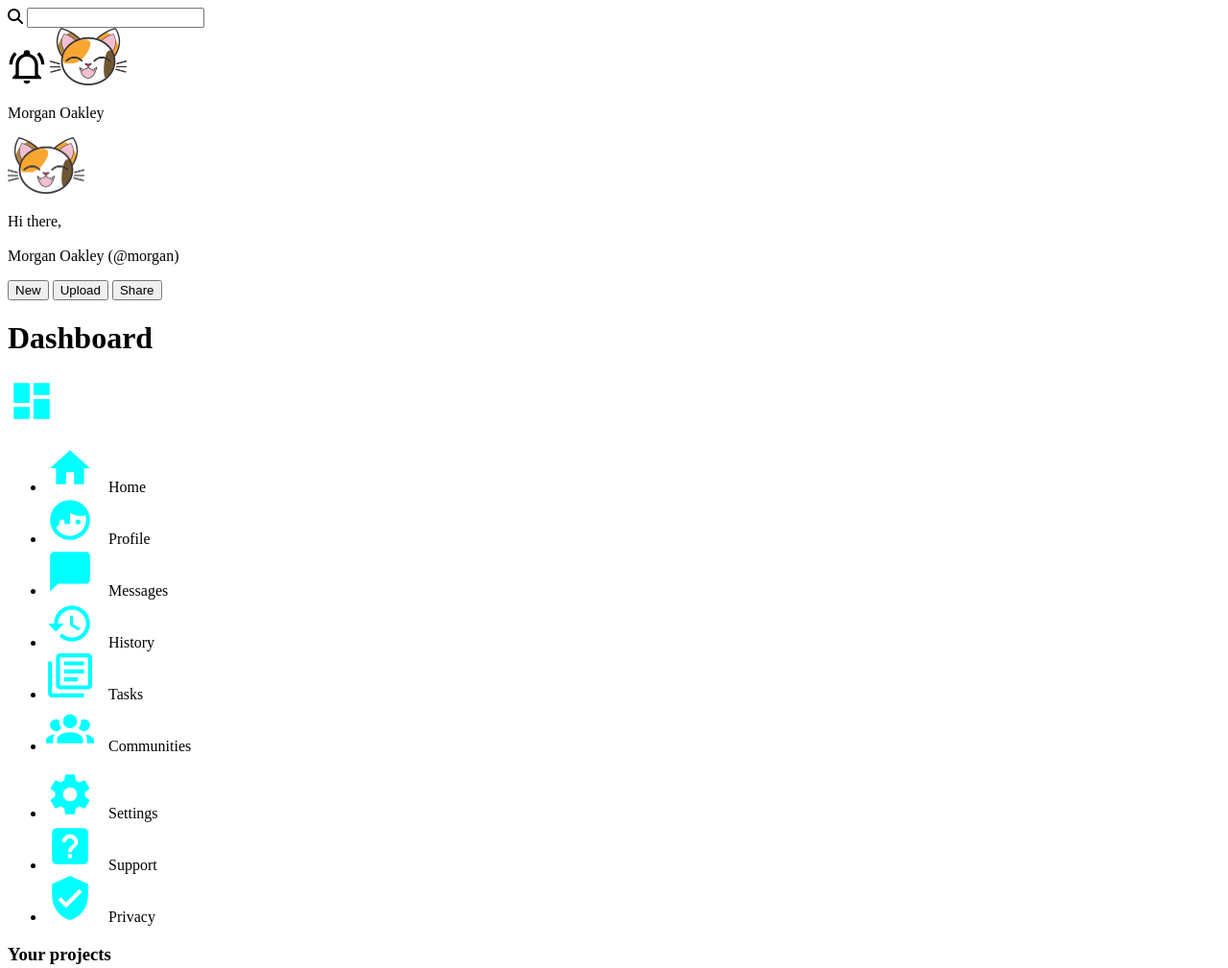
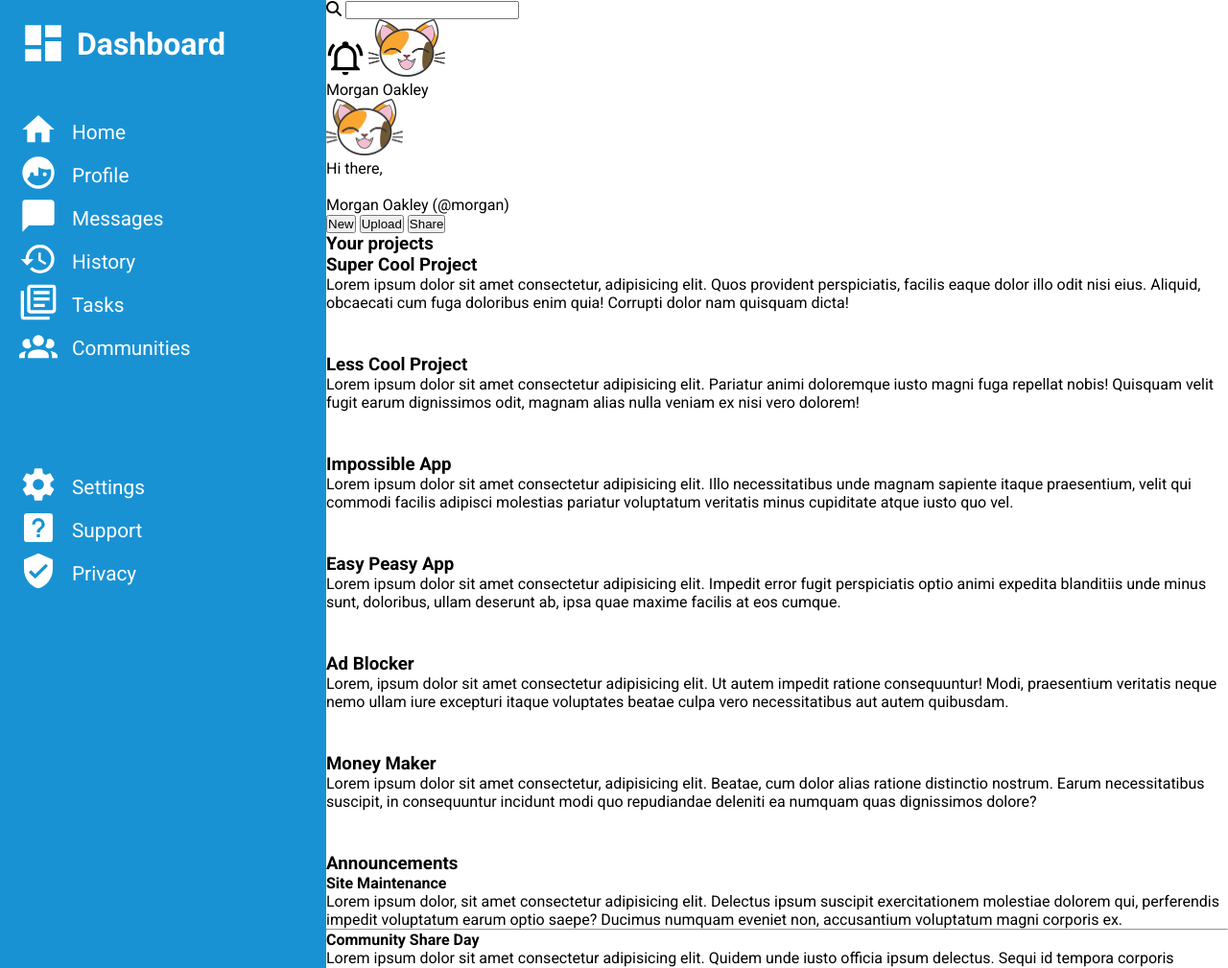
Before and after one commit to MilosBC/admin-dashboard, a website: page index.html in a window 1280 px wide. Shown: the top 1009 px of the page at 96% size. Drawn offline with Linux system fonts and the light colour scheme; a web font is replaced by a local one.

Commit message:
Finish the sidebar
The sidebar is now fully completed

```diff
--- a/index.html
+++ b/index.html
@@ -9,6 +9,10 @@
 
     <script src="https://kit.fontawesome.com/668e36a396.js" crossorigin="anonymous"></script>
     <!--<link rel="stylesheet" href="https://cdn.jsdelivr.net/npm/@mdi/font@7.4.47/css/materialdesignicons.min.css"> -->
+
+<link rel="preconnect" href="https://fonts.googleapis.com">
+<link rel="preconnect" href="https://fonts.gstatic.com" crossorigin>
+<link href="https://fonts.googleapis.com/css2?family=Reddit+Mono:wght@200..900&family=Roboto:ital,wght@0,100;0,300;0,400;0,500;0,700;0,900;1,100;1,300;1,400;1,500;1,700;1,900&family=RocknRoll+One&display=swap" rel="stylesheet">
 
 
 </head>
@@ -48,8 +52,11 @@
         </div>
 
         <div class="sidebar">
+
+            <div class="logo-wrapper">
             <h1>Dashboard</h1>
-           <svg xmlns="http://www.w3.org/2000/svg" viewBox="0 0 24 24"><title>view-dashboard</title><path d="M13,3V9H21V3M13,21H21V11H13M3,21H11V15H3M3,13H11V3H3V13Z" /></svg>
+           <svg xmlns="http://www.w3.org/2000/svg" viewBox="0 0 24 24" class="logo"><title>view-dashboard</title><path d="M13,3V9H21V3M13,21H21V11H13M3,21H11V15H3M3,13H11V3H3V13Z" /></svg>
+           </div>
 
            <ul class="menu-1">
             <li><svg xmlns="http://www.w3.org/2000/svg" viewBox="0 0 24 24"><title>home</title><path d="M10,20V14H14V20H19V12H22L12,3L2,12H5V20H10Z" /></svg>Home</li>
--- a/styles.css
+++ b/styles.css
@@ -1,5 +1,96 @@
-svg {
+:root {
+    --blue: #1992D4;
+    --yellow: #FACC15;
+    --white: #FFFFFF;
+    --grey: #E2E8F0;
+}
+
+* {
+    margin: 0;
+    padding: 0;
+    box-sizing: border-box;
+}
+
+body {
+    font-family: "Roboto", sans-serif;
+    font-weight: 400;
+    font-style: normal;
+
+}
+
+ul {
+    list-style-type: none;
+}
+
+ svg {
+    width: 40px;
+    fill: var(--white);
+    margin-right: 15px;
+
+    /*  width: 40px;
+    fill: aqua;
+    margin-right: 15px;*/
+}
+
+.container {
+    display: grid;
+    grid-template-columns: 340px 1fr 1fr;
+}
+
+.sidebar {
+    grid-column: 1;
+    grid-row: 1/3;
+    background-color: var(--blue);
+    padding-top: 20px;
+    padding-left: 20px;
+}
+
+h1,
+.sidebar > ul > li {
+    color: var(--white);
+
+
+}
+
+.header {
+    grid-column: 2/4;
+}
+
+.main-content {
+    grid-column: 2/4;
+}
+
+.logo-wrapper {
+ display: grid;
+ grid-template-columns: repeat(2, 1fr);
+ position: relative;
+
+
+}
+
+.logo {
+    position: absolute;
     width: 50px;
-    fill: aqua;
-    margin-right: 15px;
 }
+
+h1 {
+    margin-left: 60px;
+    margin-top: 7px;
+}
+
+.menu-1 {
+    margin-top: 40px;
+    font-size: 1.3rem;
+
+}
+
+.menu-1 svg,
+.menu-2 svg {
+ position: relative;
+ top: 10px;
+}
+
+.menu-2 {
+    margin-top: 100px;
+    font-size: 1.3rem;
+}
```
